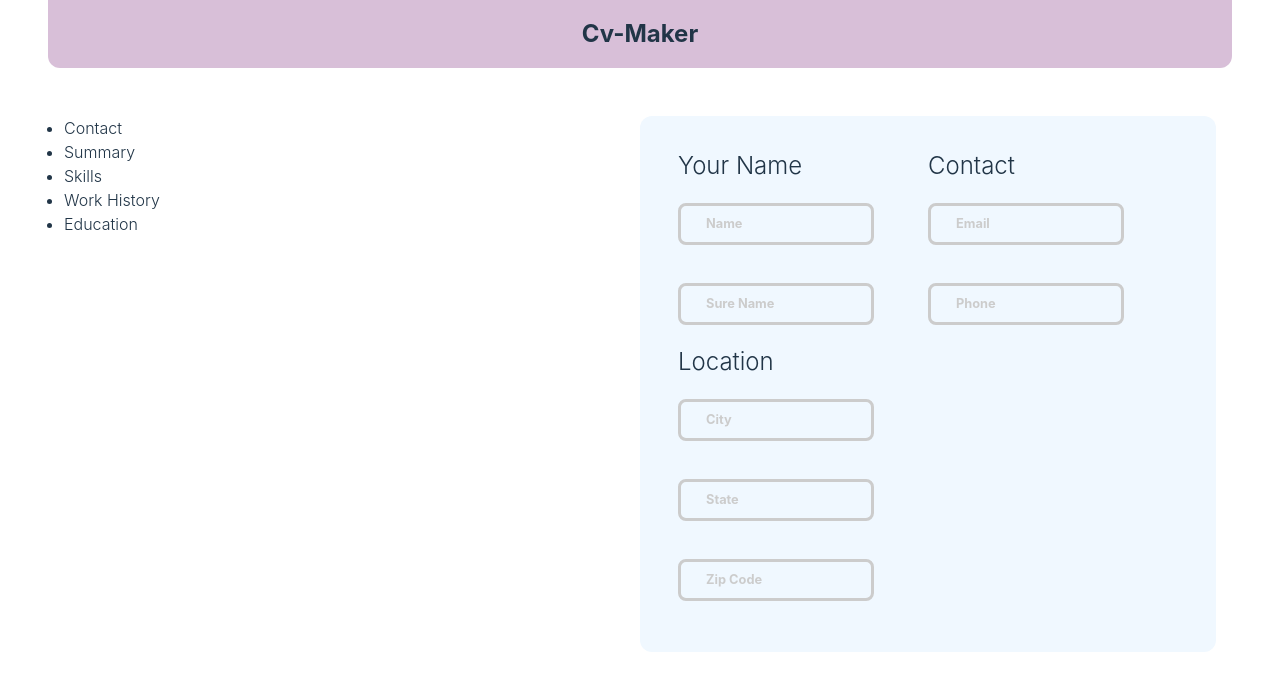
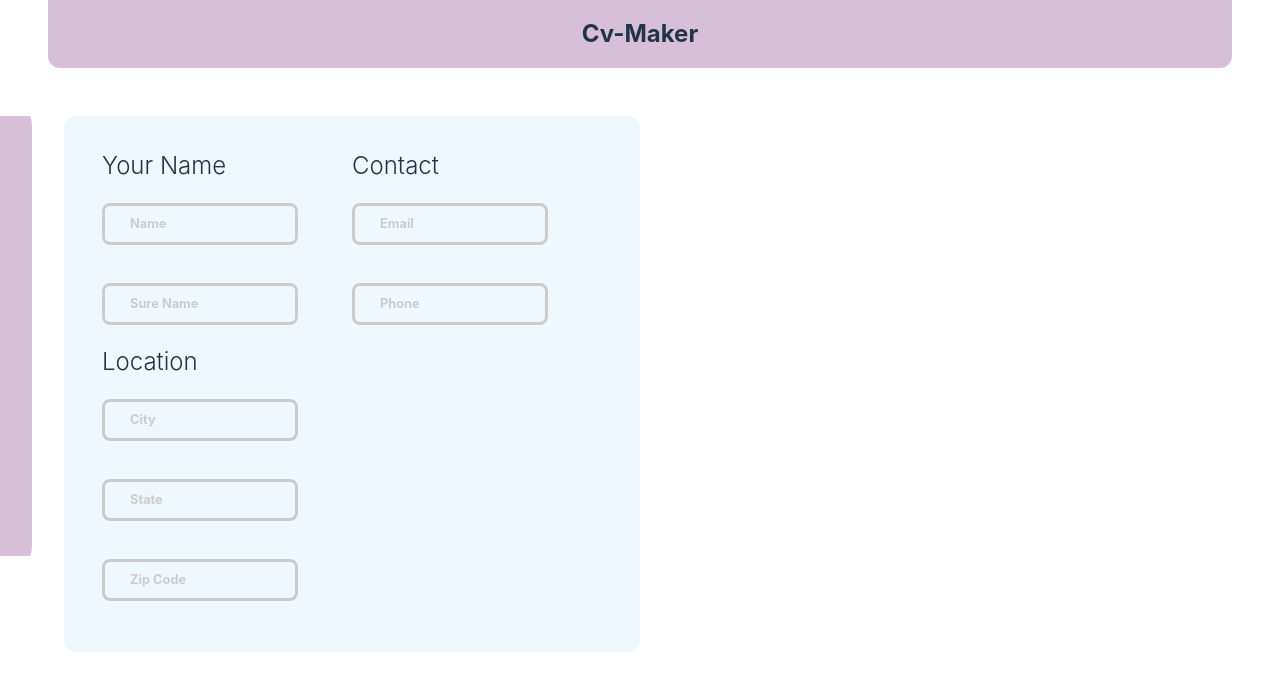
Before and after one commit to benjaAguilar/cv-app, a React (Vite) app: page / in a window 1280 px wide. Both pictures are taken after a click on the button "Get Started". Shown: the top 690 px of the page. Built offline with nearby package versions, Linux system fonts and the light colour scheme.

Commit message:
styled navbar

```diff
--- a/src/components/cvSection.jsx
+++ b/src/components/cvSection.jsx
@@ -27,13 +27,17 @@ function CvSection() {
 
   return (
     <div className="make-cv">
-      <nav>
-        <ul>
-          <li onClick={() => setFormSection("contact")}>Contact</li>
+      <nav className="navbar">
+        <ul className="ul-nav">
+          <li className="li-top" onClick={() => setFormSection("contact")}>
+            Contact
+          </li>
           <li onClick={() => setFormSection("summary")}>Summary</li>
           <li onClick={() => setFormSection("skills")}>Skills</li>
           <li onClick={() => setFormSection("work")}>Work History</li>
-          <li onClick={() => setFormSection("education")}>Education</li>
+          <li className="li-bottom" onClick={() => setFormSection("education")}>
+            Education
+          </li>
         </ul>
       </nav>
       <div className="formSection">
--- a/src/css/index.css
+++ b/src/css/index.css
@@ -93,6 +93,51 @@ button:focus-visible {
   grid-template-columns: 1fr 1fr;
 }
 
+.navbar{
+  position: absolute;
+  left: 0;
+  background-color: thistle;
+  border-top-right-radius: 0.75rem;
+  border-bottom-right-radius: 0.75rem;
+  z-index: 3;
+  transform-origin: left;
+  transform: scaleX(0.2);
+  transition: transform 300ms ease;
+}
+
+.navbar:hover{
+  transform: scaleX(1);
+}
+
+.navbar:hover .ul-nav{
+  opacity: 1;
+}
+
+.navbar ul{
+  display: flex;
+  flex-direction: column;
+  opacity: 0;
+  transition: opacity 200ms ease;
+}
+
+.navbar li{
+  list-style: none;
+  cursor: pointer;
+  padding: 2rem;
+}
+
+.navbar li:hover{
+  background-color: cadetblue;
+}
+
+.li-top{
+  border-top-right-radius: 0.75rem;
+}
+
+.li-bottom{
+  border-bottom-right-radius: 0.75rem;
+}
+
 @media (prefers-color-scheme: light) {
   :root {
     color: #213547;
```
